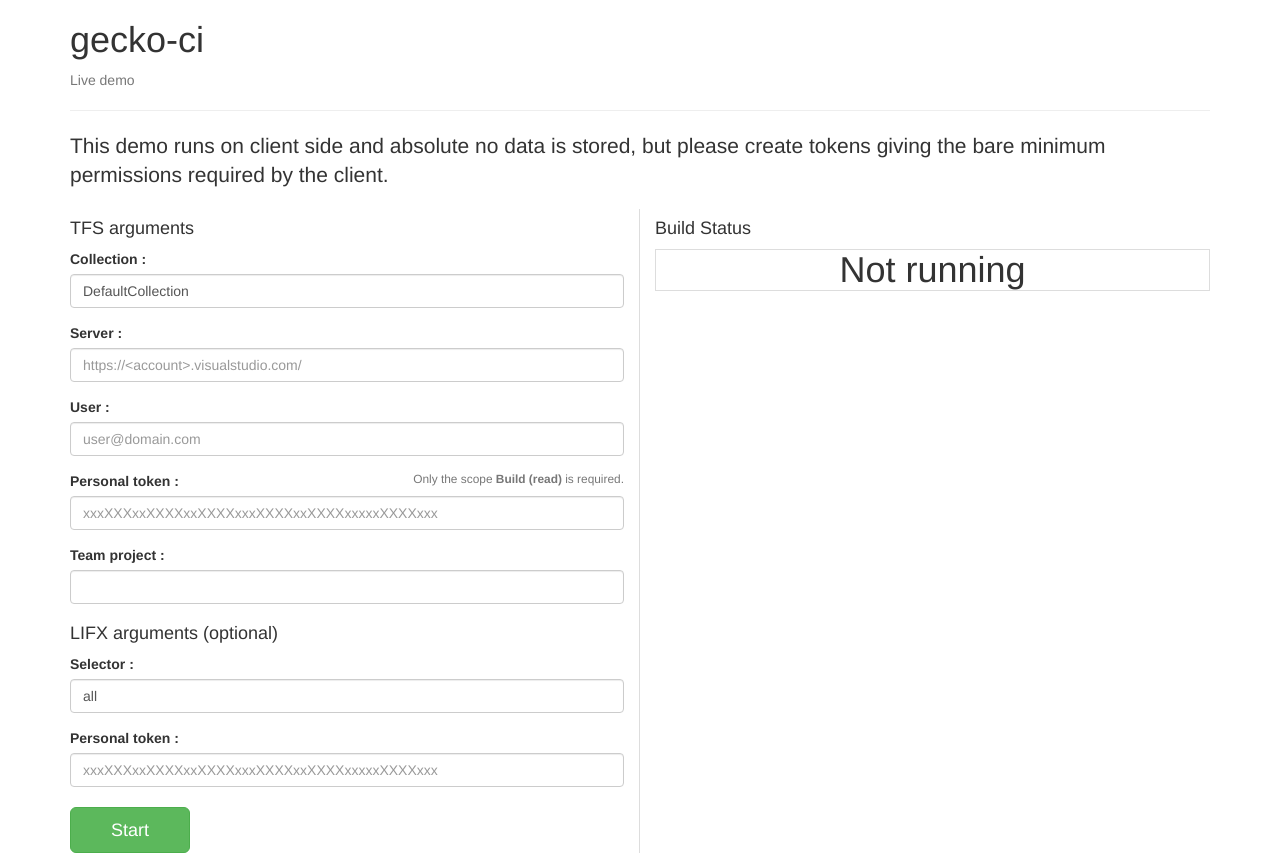
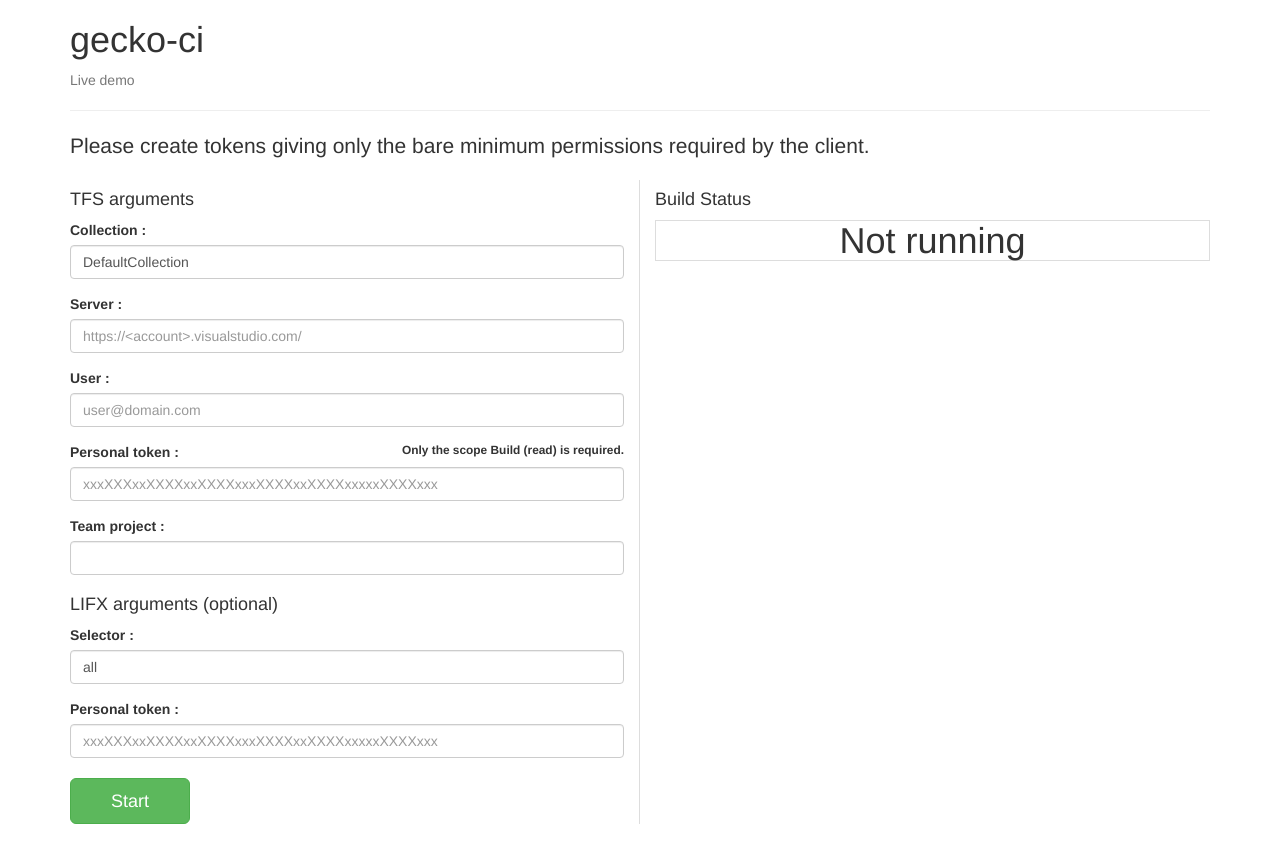
Before and after one commit to minduca/gecko-ci, a website: page demo/bower-demo/index.html in a window 1280 px wide. After the commit the page ends 824 px from the top, so only its background shows below. Drawn offline with nearby package versions, Linux system fonts and the light colour scheme; files whose address does not match are found by name.

Commit message:
Changes to Github PAge

```diff
--- a/demo/bower-demo/index.html
+++ b/demo/bower-demo/index.html
@@ -41,7 +41,7 @@
         <hr />
 
         <p class="lead">
-            This demo runs on client side and absolute no data is stored, but please create tokens giving the bare minimum permissions required by the client.
+            Please create tokens giving only the bare minimum permissions required by the client.
         </p>
 
         <div class="row" ng-controller="GeckoCIController">
@@ -66,7 +66,7 @@
                     </div>
 
                     <div class="form-group">
-                        <label for="personalToken">Personal token :</label> <small class="text-muted pull-right">Only the scope <strong>Build (read)</strong> is required.</small>
+                        <label for="personalToken">Personal token :</label> <b><small class="pull-right">Only the scope Build (read) is required.</small></b>
                         <input type="text" class="form-control" name="personalToken" placeholder="xxxXXXxxXXXXxxXXXXxxxXXXXxxXXXXxxxxxXXXXxxx" autocomplete="off" ng-model="config.tfsPersonalToken" required />
                     </div>
 
```
Also changed, not shown: index.html (+2 -2 lines).
